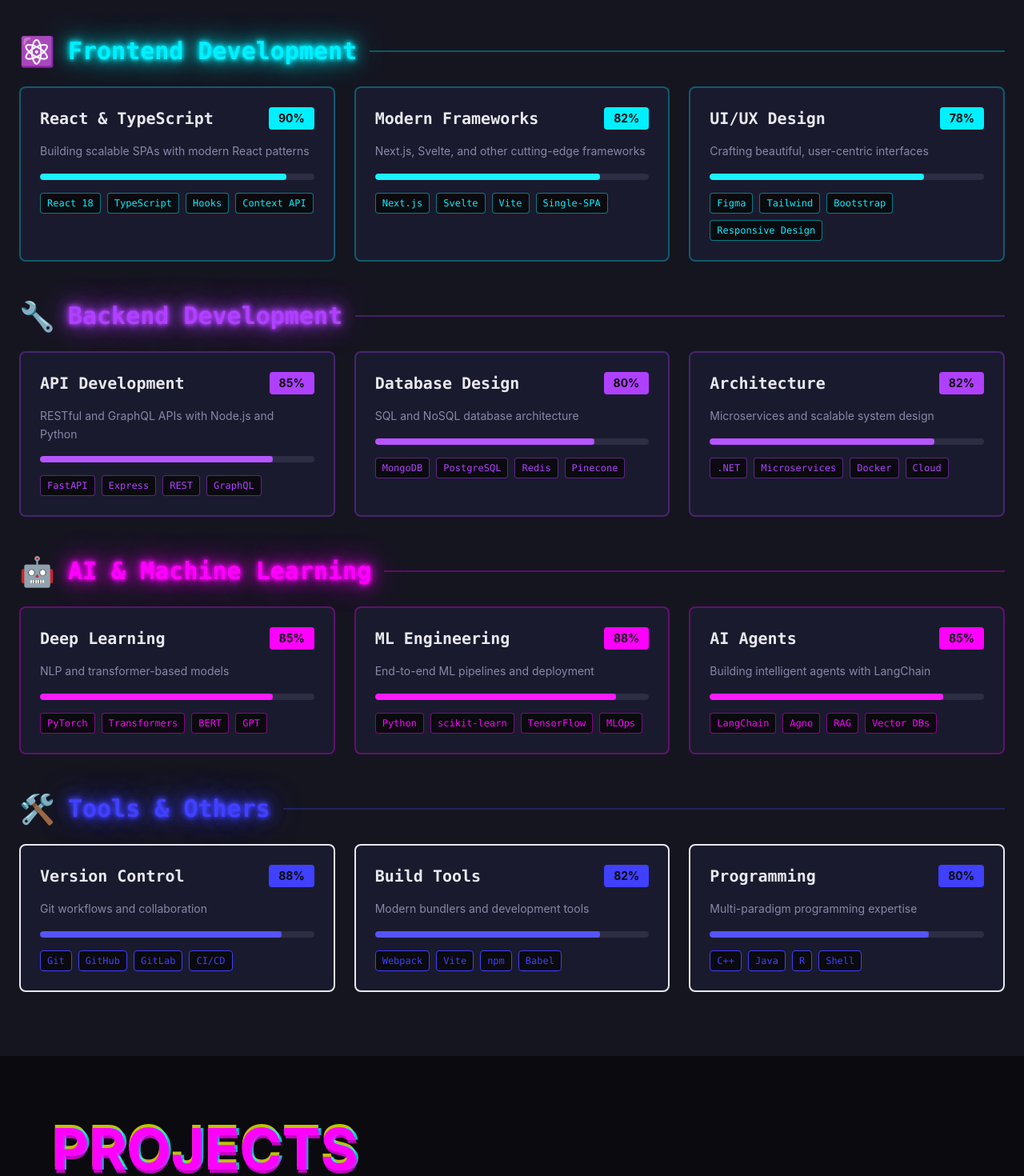
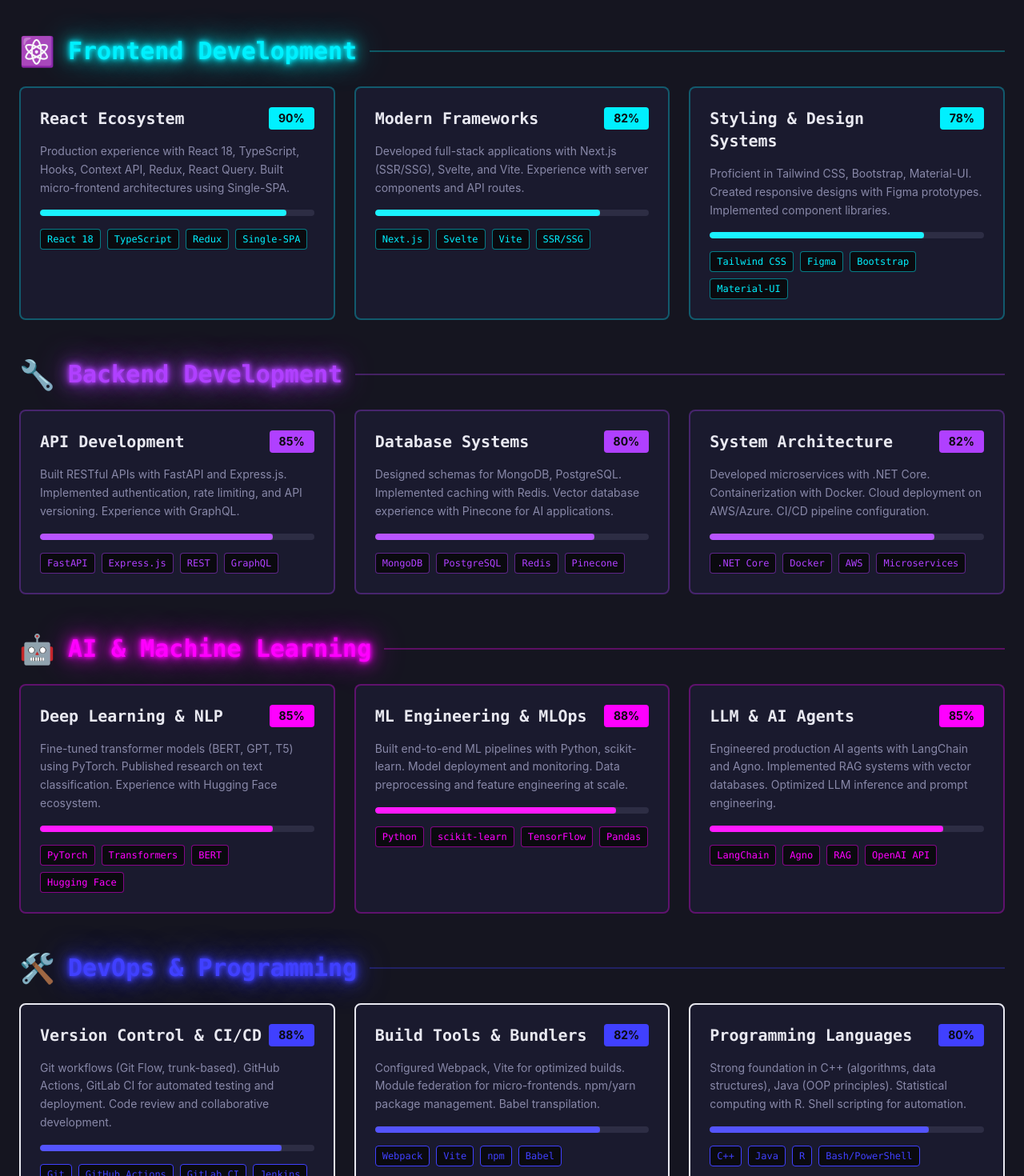
Before and after one commit to NotAlpha45/my-portfolio-v3, a React (Vite) app: page / in a window 1280 px wide. Shown: the part 1820-3290 px from the top of the page at 80% size. Built offline with nearby package versions, Linux system fonts and the light colour scheme.

Commit message:
refactor: Update project links and enhance skill descriptions in Skills and HighlightedProject components

```diff
--- a/src/components/HighlightedProject.tsx
+++ b/src/components/HighlightedProject.tsx
@@ -23,21 +23,21 @@
       title: 'Reganalytics',
       description: 'Modular tax analytics platform serving 10,000+ worldwide users with real-time tax tools and comprehensive analytics capabilities.',
       technologies: ['React', 'Single-SPA', '.NET'],
-      liveUrl: 'https://reganalytics.com/',
+      liveUrl: 'https://regplus.reganalytics.com/',
       icon: 'RG',
     },
     {
       title: 'Cyberbullying Detection',
       description: 'Empirical study benchmarking models for detecting cyberbullying in Bangla text using state-of-the-art transformer models.',
       technologies: ['Python', 'Transformers', 'PyTorch'],
-      githubUrl: 'https://github.com/NotAlpha45',
+      githubUrl: 'https://github.com/NotAlpha45/bangla-cyberbullying',
       icon: 'CB',
     },
     {
       title: 'Requirements Classifier',
       description: 'Transformer-based ensemble for classifying software requirements with RAG-based zero-shot method for improved accuracy.',
       technologies: ['PyTorch', 'ChromaDB', 'Transformers'],
-      githubUrl: 'https://github.com/NotAlpha45',
+      githubUrl: 'https://github.com/NotAlpha45/Classification-of-Software-Requirements',
       icon: 'RC',
     },
   ];
--- a/src/components/Skills.tsx
+++ b/src/components/Skills.tsx
@@ -22,22 +22,22 @@
       icon: '⚛️',
       skills: [
         {
-          name: 'React & TypeScript',
+          name: 'React Ecosystem',
           level: 90,
-          description: 'Building scalable SPAs with modern React patterns',
-          technologies: ['React 18', 'TypeScript', 'Hooks', 'Context API']
+          description: 'Production experience with React 18, TypeScript, Hooks, Context API, Redux, React Query. Built micro-frontend architectures using Single-SPA.',
+          technologies: ['React 18', 'TypeScript', 'Redux', 'Single-SPA']
         },
         {
           name: 'Modern Frameworks',
           level: 82,
-          description: 'Next.js, Svelte, and other cutting-edge frameworks',
-          technologies: ['Next.js', 'Svelte', 'Vite', 'Single-SPA']
+          description: 'Developed full-stack applications with Next.js (SSR/SSG), Svelte, and Vite. Experience with server components and API routes.',
+          technologies: ['Next.js', 'Svelte', 'Vite', 'SSR/SSG']
         },
         {
-          name: 'UI/UX Design',
+          name: 'Styling & Design Systems',
           level: 78,
-          description: 'Crafting beautiful, user-centric interfaces',
-          technologies: ['Figma', 'Tailwind', 'Bootstrap', 'Responsive Design']
+          description: 'Proficient in Tailwind CSS, Bootstrap, Material-UI. Created responsive designs with Figma prototypes. Implemented component libraries.',
+          technologies: ['Tailwind CSS', 'Figma', 'Bootstrap', 'Material-UI']
         }
       ]
     },
@@ -49,20 +49,20 @@
         {
           name: 'API Development',
           level: 85,
-          description: 'RESTful and GraphQL APIs with Node.js and Python',
-          technologies: ['FastAPI', 'Express', 'REST', 'GraphQL']
+          description: 'Built RESTful APIs with FastAPI and Express.js. Implemented authentication, rate limiting, and API versioning. Experience with GraphQL.',
+          technologies: ['FastAPI', 'Express.js', 'REST', 'GraphQL']
         },
         {
-          name: 'Database Design',
+          name: 'Database Systems',
           level: 80,
-          description: 'SQL and NoSQL database architecture',
+          description: 'Designed schemas for MongoDB, PostgreSQL. Implemented caching with Redis. Vector database experience with Pinecone for AI applications.',
           technologies: ['MongoDB', 'PostgreSQL', 'Redis', 'Pinecone']
         },
         {
-          name: 'Architecture',
+          name: 'System Architecture',
           level: 82,
-          description: 'Microservices and scalable system design',
-          technologies: ['.NET', 'Microservices', 'Docker', 'Cloud']
+          description: 'Developed microservices with .NET Core. Containerization with Docker. Cloud deployment on AWS/Azure. CI/CD pipeline configuration.',
+          technologies: ['.NET Core', 'Docker', 'AWS', 'Microservices']
         }
       ]
     },
@@ -72,47 +72,47 @@
       icon: '🤖',
       skills: [
         {
-          name: 'Deep Learning',
+          name: 'Deep Learning & NLP',
           level: 85,
-          description: 'NLP and transformer-based models',
-          technologies: ['PyTorch', 'Transformers', 'BERT', 'GPT']
+          description: 'Fine-tuned transformer models (BERT, GPT, T5) using PyTorch. Published research on text classification. Experience with Hugging Face ecosystem.',
+          technologies: ['PyTorch', 'Transformers', 'BERT', 'Hugging Face']
         },
         {
-          name: 'ML Engineering',
+          name: 'ML Engineering & MLOps',
           level: 88,
-          description: 'End-to-end ML pipelines and deployment',
-          technologies: ['Python', 'scikit-learn', 'TensorFlow', 'MLOps']
+          description: 'Built end-to-end ML pipelines with Python, scikit-learn. Model deployment and monitoring. Data preprocessing and feature engineering at scale.',
+          technologies: ['Python', 'scikit-learn', 'TensorFlow', 'Pandas']
         },
         {
-          name: 'AI Agents',
+          name: 'LLM & AI Agents',
           level: 85,
-          description: 'Building intelligent agents with LangChain',
-          technologies: ['LangChain', 'Agno', 'RAG', 'Vector DBs']
+          description: 'Engineered production AI agents with LangChain and Agno. Implemented RAG systems with vector databases. Optimized LLM inference and prompt engineering.',
+          technologies: ['LangChain', 'Agno', 'RAG', 'OpenAI API']
         }
       ]
     },
     {
-      category: 'Tools & Others',
+      category: 'DevOps & Programming',
       color: 'cyber-blue',
       icon: '🛠️',
       skills: [
         {
-          name: 'Version Control',
+          name: 'Version Control & CI/CD',
           level: 88,
-          description: 'Git workflows and collaboration',
-          technologies: ['Git', 'GitHub', 'GitLab', 'CI/CD']
+          description: 'Git workflows (Git Flow, trunk-based). GitHub Actions, GitLab CI for automated testing and deployment. Code review and collaborative development.',
+          technologies: ['Git', 'GitHub Actions', 'GitLab CI', 'Jenkins']
         },
         {
-          name: 'Build Tools',
+          name: 'Build Tools & Bundlers',
           level: 82,
-          description: 'Modern bundlers and development tools',
+          description: 'Configured Webpack, Vite for optimized builds. Module federation for micro-frontends. npm/yarn package management. Babel transpilation.',
           technologies: ['Webpack', 'Vite', 'npm', 'Babel']
         },
         {
-          name: 'Programming',
+          name: 'Programming Languages',
           level: 80,
-          description: 'Multi-paradigm programming expertise',
-          technologies: ['C++', 'Java', 'R', 'Shell']
+          description: 'Strong foundation in C++ (algorithms, data structures), Java (OOP principles). Statistical computing with R. Shell scripting for automation.',
+          technologies: ['C++', 'Java', 'R', 'Bash/PowerShell']
         }
       ]
     }
```
